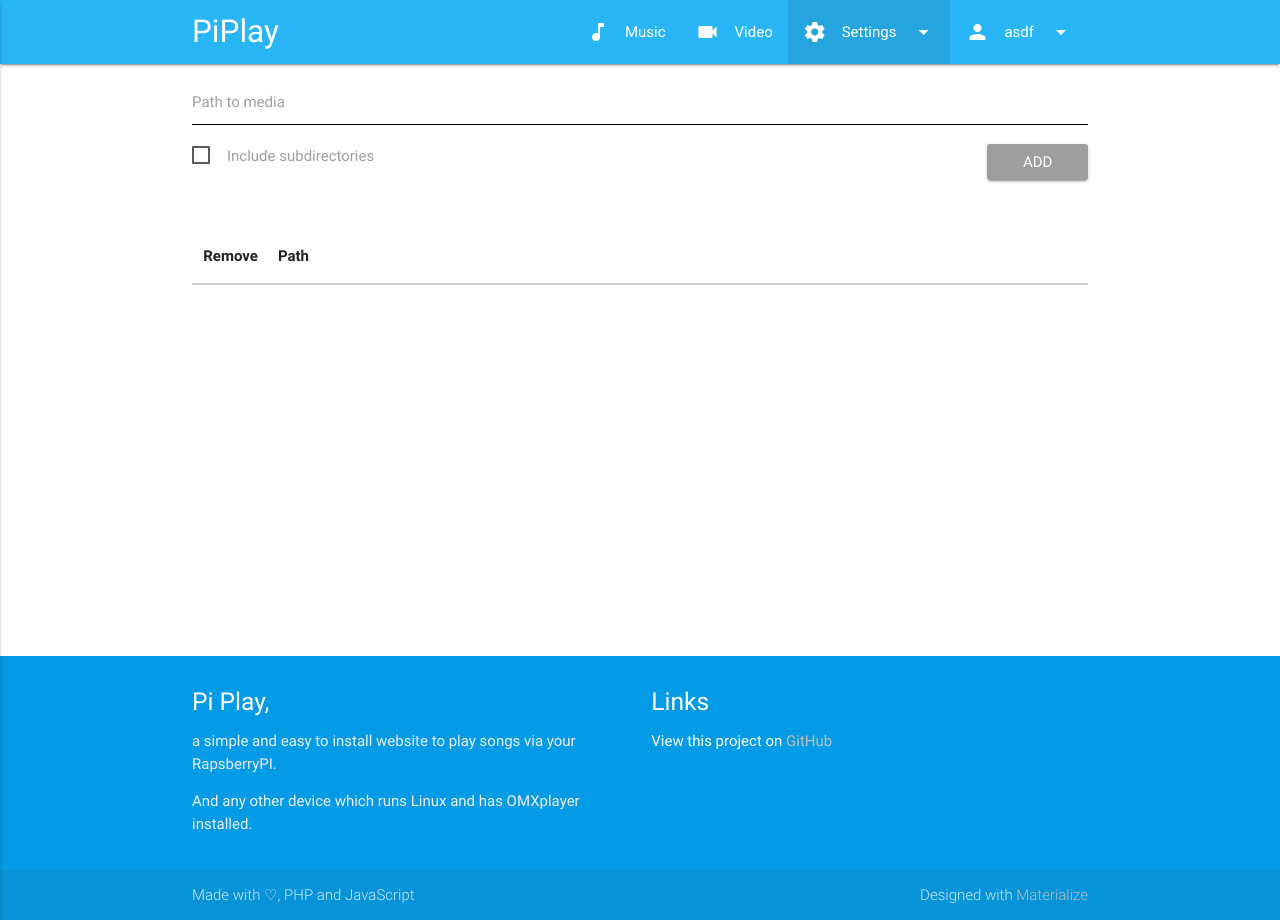
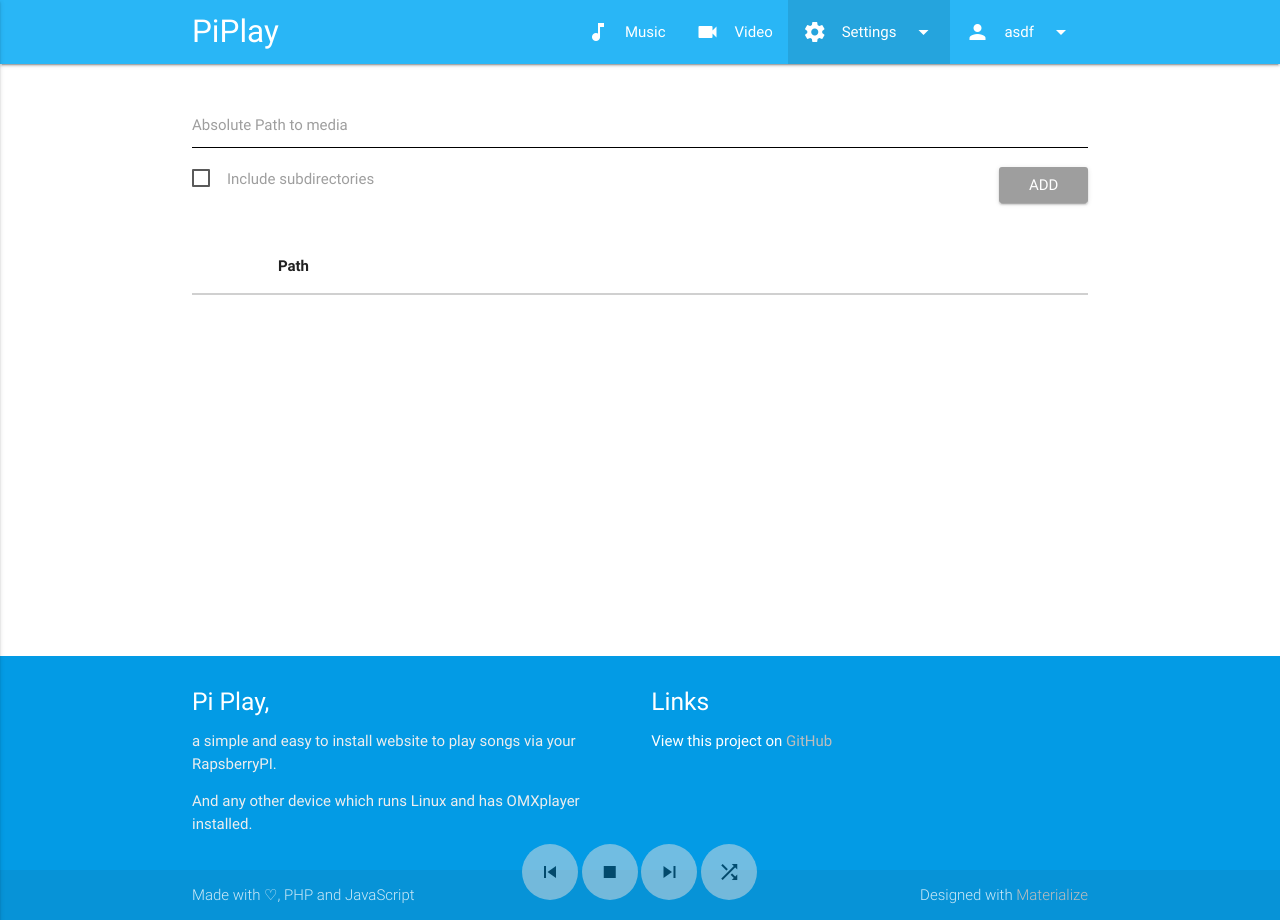
Before and after one commit to david-kroell/piplay, a PHP site: page /MediaCentre/settings/media in a window 1280 px wide. Run offline with PHP 8.4, Linux system fonts and the light colour scheme; the visitor is signed in with stand-in values (Sample User, id 1); some libraries are stand-ins or nearby versions.

Commit message:
design changes

```diff
--- a/MediaCentre/settings/media/index.php
+++ b/MediaCentre/settings/media/index.php
@@ -3,11 +3,11 @@ session_start();
 if($_SERVER["REQUEST_METHOD"] == "GET" && $_SESSION["user"] == "asdf"){
     include "../../../models/MediaAPI.php";
     $MediaAPI = new \PiCast\MediaAPI();
-    $media_paths = $MediaAPI->GetSavedMedia();
-    if($media_paths == null){
+    $media = $MediaAPI->GetSavedMedia();
+    if($media == null){
         $media_paths = [];
     } else{
-        $media_paths = $media_paths[0];
+        $media_paths = $media[0];
     }
     require_once "../../../views/mediaCentreSettingsView.php";
 }
--- a/css/specific.css
+++ b/css/specific.css
@@ -18,7 +18,7 @@
 
 #controlBar > *{
     margin: 0 auto;
-    width: 292.5px;
+    width: 236px;
     opacity: .5;
     transition: all .3s ease;
 }
@@ -38,13 +38,12 @@
     width: 66%
 }
 
-#currentlyPlaying{
-    font-size: 1.45em;
-    margin: 8px 0;
+.currPlayingToast{
+    max-width: 350px;
 }
 
 .fake-table{
-    margin: 50px 0;
+    margin: 2.5em 0;
 }
 
 .fake-table >  div{
@@ -72,13 +71,10 @@ main {
     flex: 1 0 auto;
 }
 
-.remove{
-    transition: .2s ease-in-out;
+.top-space{
+    margin-top: 2.5em;
 }
 
-.remove:hover{
-    color: #ff9800;
-}
 
 /* #ff9800 = material orange /*
 /* label focus color */
--- a/css/specific_settings.css
+++ b/css/specific_settings.css
@@ -1,62 +1,6 @@
-.stick-to-bottom{
-    z-index: 1000;
-    position: fixed;
-    bottom: 0;
+.line30px{
+    line-height: 30px;
 }
-
-.stick-to-top{
-    z-index: 1000;
-    position: fixed;
-    top: 0;
-}
-
-.slider-wrapper{
-    height: 51px;
-    width: 66%
-}
-
-#currentlyPlaying{
-    font-size: 1.45em;
-    margin: 8px 0;
-}
-
-.fake-table{
-    margin: 50px 0;
-}
-
-.fake-table >  div{
-    margin-bottom: 0;
-    border-bottom: 1px solid #d0d0d0;
-    display: table;
-    padding: 15px 0;
-}
-
-.fake-table .fake-table-head{
-    border-bottom: 2px solid #d0d0d0 !important ;
-    font-weight: bold;
-}
-
-nav ul .dropdown-content li a{
-    color: rgba(0, 0, 0, 0.87);
-}
-
-body {
-    display: flex;
-    min-height: 100vh;
-    flex-direction: column;
-}
-main {
-    flex: 1 0 auto;
-}
-
-.remove{
-    transition: .2s ease-in-out;
-}
-
-.remove:hover{
-    color: #ff9800;
-}
-
 
 /* label focus color */
 .input-field input[type=text]:focus + label {
--- a/js/script.js
+++ b/js/script.js
@@ -1,5 +1,5 @@
 function filter_table(input) {
-    var filter, table, rows, colums, i, j;
+    var filter, table, rows, colums, i;
     filter = input.toUpperCase();
     table = document.getElementById("myMusic");
     rows = table.getElementsByTagName("div");
@@ -22,14 +22,14 @@ function play_song(track_name) {
     track_name = encodeURI(track_name);
 
     var xmlhttp = new XMLHttpRequest();
+
     xmlhttp.onreadystatechange = function() {
         if (this.readyState == 4 && this.status == 200) {
-            //document.getElementById("currentlyPlaying").innerHTML = this.responseText;
-            Materialize.toast(this.responseText, 4000) // 4000 is the duration of the toast
-
+            //show response text in toast
+            Materialize.toast(this.responseText, 4000, 'currPlayingToast');
         }
     };
-
+    //send playing request
     xmlhttp.open("GET", "/MediaCentre/control/control_omx.php?play=" + track_name, true);
     xmlhttp.send();
 }
--- a/models/MediaAPI.php
+++ b/models/MediaAPI.php
@@ -21,6 +21,9 @@ class MediaAPI
     /*
      * @param array $dirNames
      * @return void
+     */
+    /**
+     * @param array $dirNames
      */
     private function SaveMedia(array $dirNames){
         if($dirNames == []){
@@ -55,6 +58,7 @@ class MediaAPI
             else
                 return $media;
         }
+        return [[], []];
     }
 
     /*
--- a/views/mediaCentreSettingsView.php
+++ b/views/mediaCentreSettingsView.php
@@ -9,6 +9,7 @@
     <title>PiPlay Media Settings</title>
     <link href="https://fonts.googleapis.com/icon?family=Material+Icons" rel="stylesheet">
     <link rel="stylesheet" href="/css/materialize.min.css">
+    <link rel="stylesheet" href="/css/specific.css">
     <link rel="stylesheet" href="/css/specific_settings.css">
 </head>
     <body>
@@ -42,7 +43,7 @@
                         </li>
                     </ul>
                 </div>
-
+                <!--Mobile Nav-->
                 <ul id="nav-mobile" class="side-nav">
                     <li>
                         <div class="userView">
@@ -55,13 +56,14 @@
                             <a href="#!email"><span class="white-text email"><?//php echo $_SESSION["userType"] ?></span></a>
                         </div>
                     </li>
-                    <li class="active"><a href="/MediaCentre/music"><i class="material-icons left">music_note</i>Music</a></li>
+                    <li><a href="/controllers/login_logout.php?logout=true"><i class="material-icons left">exit_to_app</i>Logout</a></li>
+                    <li><a href="/MediaCentre/music"><i class="material-icons left">music_note</i>Music</a></li>
                     <li><a href="/MediaCentre/video"><i class="material-icons left">videocam</i>Video</a></li>
                     <li class="no-padding">
                         <ul class="collapsible collapsible-accordion">
-                            <li><a class="collapsible-header waves-effect waves-orange">
-                                    <span class="bold">Settings</span>
-                                    <i class="material-icons left">settings</i>
+                            <li><a class="collapsible-header waves-effect waves-block active">
+                                    <span>Settings</span>
+                                    <i class="material-icons left bold">settings</i>
                                 </a>
                                 <div class="collapsible-body" style="display: block;">
                                     <ul>
@@ -74,19 +76,21 @@
                     </li>
                 </ul>
             </nav>
-
-            <div class="container">
+            <!--Add path-->
+            <div class="container top-space">
                     <form action="/MediaCentre/control/control_paths.php" method="post">
 
                         <div class="input-field">
                             <input id="icon_telephone" type="text" class="validate" name="addpath">
-                            <label for="icon_telephone">Path to media</label>
+                            <label for="icon_telephone">Absolute Path to media</label>
                         </div>
 
                         <input type="checkbox" name="recursive" id="recursive"/>
                         <label for="recursive">Include subdirectories</label>
 
-                        <input class="btn grey right waves-effect waves-light" type="submit" value="Add">
+                        <i class="btn waves-effect waves-light waves-input-wrapper grey right" style="padding: 0;">
+                            <input style="width: inherit; height: inherit; padding: 0 30px;" class="waves-button-input" type="submit" value="Add">
+                        </i>
                     </form>
             </div>
         </header>
@@ -94,17 +98,26 @@
         <main>
             <div class="fake-table">
                 <div class="row container fake-table-head">
-                    <div class="col s1">Remove</div>
+                    <div class="col s1"></div>
                     <div class="col s11">Path</div>
                 </div>
 
                 <?php
                 foreach ($media_paths as $i => $name):?>
                     <div class="row container">
-                        <a href="/MediaCentre/control/control_paths.php?removepath=<?php echo $i?>"><i class="col s1 material-icons center remove small">close</i></a>
-                        <div class="col s11"><?php echo $name?></div>
+                        <a href="/MediaCentre/control/control_paths.php?removepath=<?php echo $i?>"><i class="col s1 material-icons center remove small grey-text">delete</i></a>
+                        <div class="col s11 line30px"><?php echo $name?></div>
                     </div>
                 <?php endforeach;?>
+            </div>
+            <!-- Control bar-->
+            <div class="stick-to-bottom" id="controlBar">
+                <div class="horizontal">
+                    <a class="btn-floating btn-large btn-flat grey lighten-2"><i class="material-icons black-text">skip_previous</i></a>
+                    <a class="btn-floating btn-large btn-flat grey lighten-2"><i class="material-icons black-text">stop</i></a>
+                    <a class="btn-floating btn-large btn-flat grey lighten-2"><i class="material-icons black-text">skip_next</i></a>
+                    <a class="btn-floating btn-large btn-flat grey lighten-2"><i class="material-icons black-text">shuffle</i></a>
+                </div>
             </div>
         </main>
 
```
Also changed, not shown: MediaCentre/control/control_paths.php (+0 -7 lines).
